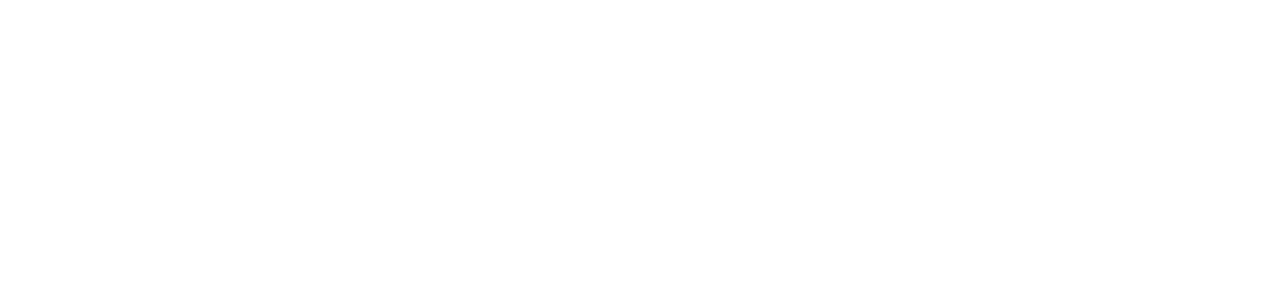
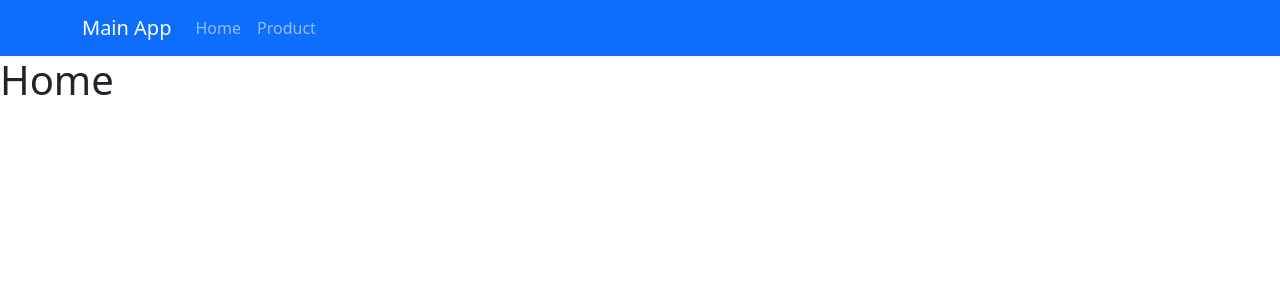
Before and after one commit to shamsara73/LearnReact, a React (Create React App) app: page / in a window 1280 px wide. Before the commit this address had no page. Shown: the top 300 px of the page. Built offline with nearby package versions, Linux system fonts and the light colour scheme.

Commit message:
setup gh-pages10

```diff
--- a/package.json
+++ b/package.json
@@ -19,7 +19,7 @@
   "scripts": {
     "start": "react-scripts start",
     "predeploy": "npm run build",
-    "deploy": "gh-pages -d build",
+    "deploy": "gh-pages -b main -d build",
     "build": "react-scripts build",
     "test": "react-scripts test",
     "eject": "react-scripts eject"
--- a/src/index.js
+++ b/src/index.js
@@ -8,9 +8,9 @@
   return (
     <BrowserRouter>
       <Routes>
-        <Route path="/LearnReact" element={<Layout />}>
+        <Route path="/" element={<Layout />}>
           <Route index element={<Home />} />
-          <Route path="/LearnReact/product" element={<Product />} />
+          <Route path="product" element={<Product />} />
         </Route>
       </Routes>
     </BrowserRouter>
```
